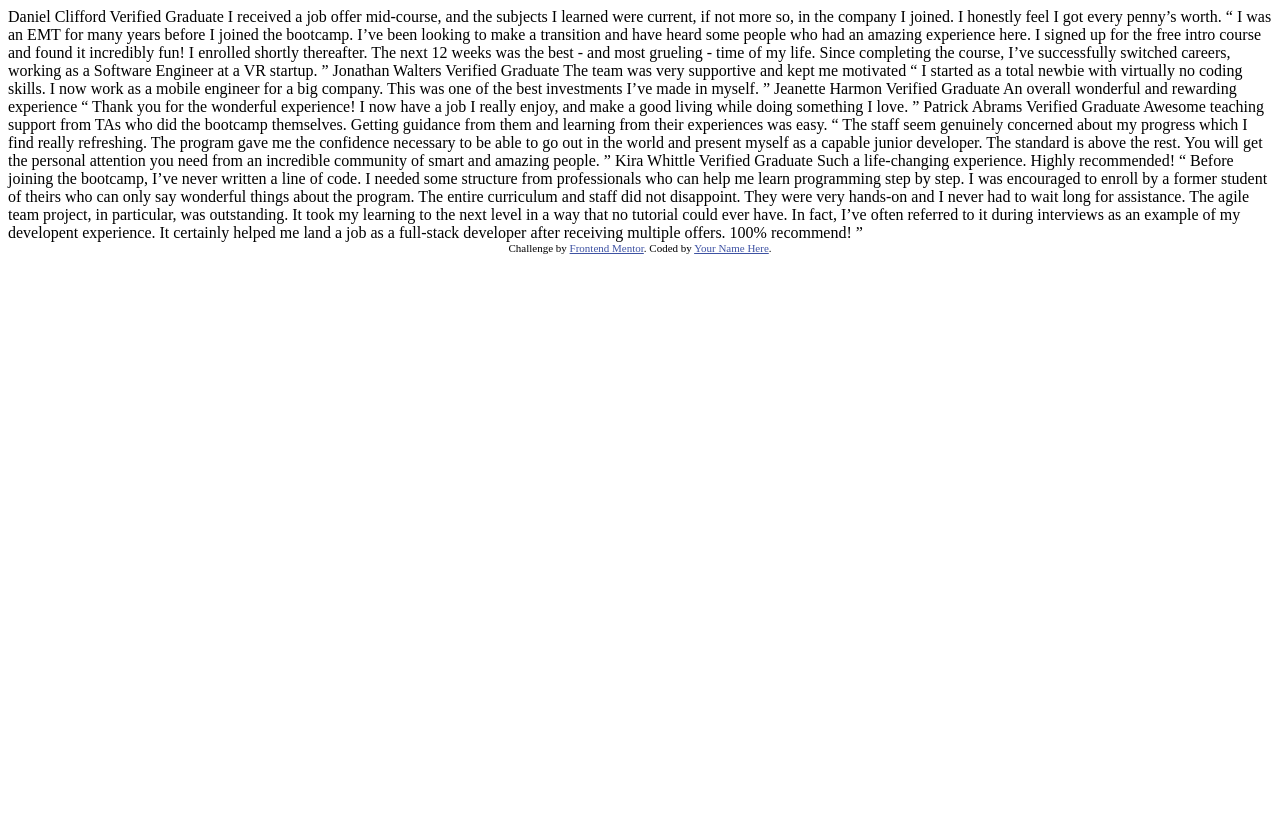
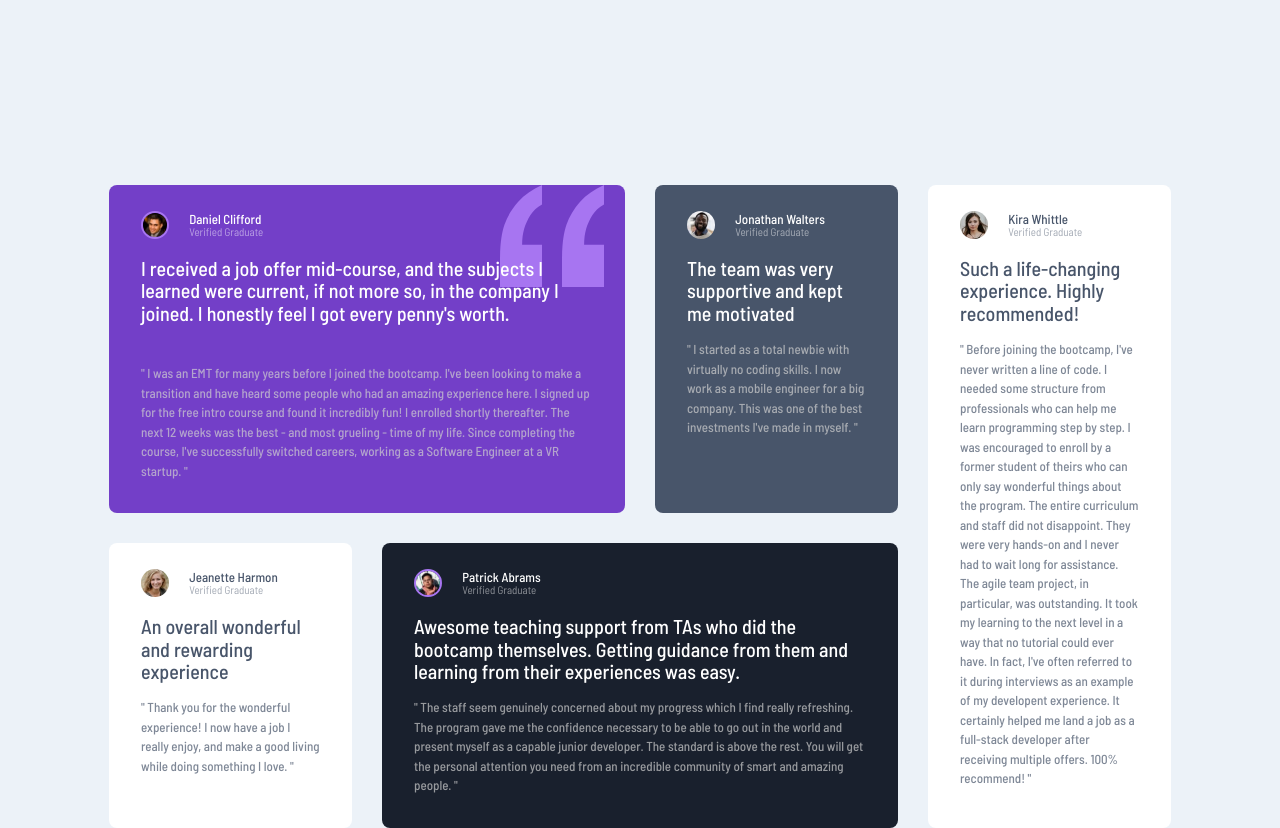
Before and after one commit to marcus-hill/testimonials-grid, a plain HTML site: page index.html in a window 1280 px wide. Before the commit the page ends 800 px from the top, so only its background shows below. Drawn offline with Linux system fonts and the light colour scheme.

Commit message:
Complete project

```diff
--- a/index.html
+++ b/index.html
@@ -5,72 +5,106 @@
   <meta name="viewport" content="width=device-width, initial-scale=1.0"> <!-- displays site properly based on user's device -->
 
   <link rel="icon" type="image/png" sizes="32x32" href="./images/favicon-32x32.png">
+  <link href="https://fonts.googleapis.com/css?family=Barlow+Semi+Condensed:100,100italic,200,200italic,300,300italic,regular,italic,500,500italic,600,600italic,700,700italic,800,800italic,900,900italic" rel="stylesheet" />
+  <link rel="stylesheet" href="style.css">
 
   <title>Frontend Mentor | [Challenge Name Here]</title>
-
-  <!-- Feel free to remove these styles or customise in your own stylesheet 👍 -->
-  <style>
-    .attribution { font-size: 11px; text-align: center; }
-    .attribution a { color: hsl(228, 45%, 44%); }
-  </style>
 </head>
 <body>
-  Daniel Clifford
-  Verified Graduate
+  <main>
 
-  I received a job offer mid-course, and the subjects I learned were current, if not more so,
-  in the company I joined. I honestly feel I got every penny’s worth.
+    <div class="testimonials-holder">
+      <div class="testimonial">
+        <div class="introduction">
+          <img src="images/image-daniel.jpg" alt="Profile Picture" class="testimonial-image">
+          <div class="name">
+            <p class="testimonial-name">Daniel Clifford</p>
+            <p class="testimonial-status">Verified Graduate</p>
+          </div>
 
-  “ I was an EMT for many years before I joined the bootcamp. I’ve been looking to make a
+        </div>
+        <p class="testimonial-heading">I received a job offer mid-course, and the subjects I learned were current, if not more so,
+          in the company I joined. I honestly feel I got every penny's worth.
+        </p>
+        <p class="testimonial-main">" I was an EMT for many years before I joined the bootcamp. I've been looking to make a
           transition and have heard some people who had an amazing experience here. I signed up
           for the free intro course and found it incredibly fun! I enrolled shortly thereafter.
           The next 12 weeks was the best - and most grueling - time of my life. Since completing
-  the course, I’ve successfully switched careers, working as a Software Engineer at a VR startup. ”
+          the course, I've successfully switched careers, working as a Software Engineer at a VR startup. "
+        </p>
+      </div>
 
-  Jonathan Walters
-  Verified Graduate
+      <div class="testimonial">
+        <div class="introduction">
+          <img src="images/image-jonathan.jpg" alt="Profile Picture" class="testimonial-image">
+          <div class="name">
+            <p class="testimonial-name">Jonathan Walters</p>
+            <p class="testimonial-status">Verified Graduate</p>
+          </div>
+        </div>
+        <p class="testimonial-heading">The team was very supportive and kept me motivated
+        </p>
+        <p class="testimonial-main">" I started as a total newbie with virtually no coding skills. I now work as a mobile engineer
+          for a big company. This was one of the best investments I've made in myself. "
+        </p>
+      </div>
 
-  The team was very supportive and kept me motivated
+      <div class="testimonial">
+        <div class="introduction">
+          <img src="images/image-jeanette.jpg" alt="Profile Picture" class="testimonial-image">
+          <div class="name">
+            <p class="testimonial-name">Jeanette Harmon</p>
+            <p class="testimonial-status">Verified Graduate</p>
+          </div>
+        </div>
+        <p class="testimonial-heading">An overall wonderful and rewarding experience
+        </p>
+        <p class="testimonial-main">" Thank you for the wonderful experience! I now have a job I really enjoy, and make a good living
+          while doing something I love. "
+        </p>
+      </div>
 
-  “ I started as a total newbie with virtually no coding skills. I now work as a mobile engineer
-  for a big company. This was one of the best investments I’ve made in myself. ”
-
-  Jeanette Harmon
-  Verified Graduate
-
-  An overall wonderful and rewarding experience
-
-  “ Thank you for the wonderful experience! I now have a job I really enjoy, and make a good living
-  while doing something I love. ”
-
-  Patrick Abrams
-  Verified Graduate
-
-  Awesome teaching support from TAs who did the bootcamp themselves. Getting guidance from them and
+      <div class="testimonial">
+        <div class="introduction">
+          <img src="images/image-patrick.jpg" alt="Profile Picture" class="testimonial-image">
+          <div class="name">
+            <p class="testimonial-name">Patrick Abrams</p>
+            <p class="testimonial-status">Verified Graduate</p>
+          </div>
+        </div>
+        <p class="testimonial-heading">Awesome teaching support from TAs who did the bootcamp themselves. Getting guidance from them and
           learning from their experiences was easy.
-
-  “ The staff seem genuinely concerned about my progress which I find really refreshing. The program
+        </p>
+        <p class="testimonial-main">" The staff seem genuinely concerned about my progress which I find really refreshing. The program
           gave me the confidence necessary to be able to go out in the world and present myself as a capable
           junior developer. The standard is above the rest. You will get the personal attention you need from
-  an incredible community of smart and amazing people. ”
+          an incredible community of smart and amazing people. "
+        </p>
+      </div>
 
-  Kira Whittle
-  Verified Graduate
+      <div class="testimonial">
+        <div class="introduction">
+          <img src="images/image-kira.jpg" alt="Profile Picture" class="testimonial-image">
+          <div class="name">
+            <p class="testimonial-name">Kira Whittle</p>
+            <p class="testimonial-status">Verified Graduate</p>
+          </div>
 
-  Such a life-changing experience. Highly recommended!
-
-  “ Before joining the bootcamp, I’ve never written a line of code. I needed some structure from
+        </div>
+        <p class="testimonial-heading">Such a life-changing experience. Highly recommended!
+        </p>
+        <p class="testimonial-main">" Before joining the bootcamp, I've never written a line of code. I needed some structure from
           professionals who can help me learn programming step by step. I was encouraged to enroll by a former
           student of theirs who can only say wonderful things about the program. The entire curriculum and staff
           did not disappoint. They were very hands-on and I never had to wait long for assistance. The agile team
           project, in particular, was outstanding. It took my learning to the next level in a way that no tutorial
-  could ever have. In fact, I’ve often referred to it during interviews as an example of my developent
+          could ever have. In fact, I've often referred to it during interviews as an example of my developent
           experience. It certainly helped me land a job as a full-stack developer after receiving multiple offers.
-  100% recommend! ”
+          100% recommend! "
+        </p>
+      </div>
+    </div>
 
-  <div class="attribution">
-    Challenge by <a href="https://www.frontendmentor.io?ref=challenge" target="_blank">Frontend Mentor</a>.
-    Coded by <a href="#">Your Name Here</a>.
-  </div>
+  </main>
 </body>
 </html>
--- /dev/null
+++ b/style.css
@@ -0,0 +1,220 @@
+/* Reset CSS: */
+
+/* Box sizing rules */
+*,
+*::before,
+*::after {
+  box-sizing: border-box;
+}
+
+/* Remove default margin */
+body,
+h1,
+h2,
+h3,
+h4,
+p,
+figure,
+blockquote,
+dl,
+dd {
+  margin: 0;
+}
+
+/* Remove list styles on ul, ol elements with a list role, which suggests default styling will be removed */
+ul[role='list'],
+ol[role='list'] {
+  list-style: none;
+}
+
+/* Set core root defaults */
+html:focus-within {
+  scroll-behavior: smooth;
+}
+
+/* Set core body defaults */
+body {
+  min-height: 100vh;
+  text-rendering: optimizeSpeed;
+  line-height: 1.5;
+}
+
+/* A elements that don't have a class get default styles */
+a:not([class]) {
+  text-decoration-skip-ink: auto;
+}
+
+/* Make images easier to work with */
+img,
+picture {
+  max-width: 100%;
+  display: block;
+}
+
+/* Inherit fonts for inputs and buttons */
+input,
+button,
+textarea,
+select {
+  font: inherit;
+}
+
+/* Remove all animations, transitions and smooth scroll for people that prefer not to see them */
+@media (prefers-reduced-motion: reduce) {
+  html:focus-within {
+   scroll-behavior: auto;
+  }
+
+  *,
+  *::before,
+  *::after {
+    animation-duration: 0.01ms !important;
+    animation-iteration-count: 1 !important;
+    transition-duration: 0.01ms !important;
+    scroll-behavior: auto !important;
+  }
+}
+
+/* Code: */
+
+body {
+    background-color: #ECF2F8;
+}
+
+main {
+    display: grid;
+    min-height: 100vh;
+    place-items: center;
+    font-family: 'Barlow Semi Condensed', sans-serif;
+}
+
+.testimonials-holder {
+    padding: 4.4375rem 1.5rem;
+    display: grid;
+    max-width: 69.375rem;
+    max-height: 35.75rem;
+    gap: 1.5rem;
+    grid-template-rows: auto;
+    grid-template-columns: 1fr;
+}
+
+.testimonial {
+    padding: 1.625rem 2rem 2rem 2rem;
+    background-color: yellow;
+}
+
+.name {
+    display: inline-block;
+    vertical-align: middle;
+    color: #FFFFFF;
+}
+
+.testimonial-image {
+    display: inline-block;
+    width: 1.75rem;
+    border-radius: 50%;
+    margin-right: 1.0625rem;
+    vertical-align: middle;
+}
+
+.testimonial-name {
+    font-size: 0.8125rem;
+    line-height: 13px;
+    font-weight: 500;
+}
+
+.testimonial-status {
+    font-size: 0.6875rem;
+    opacity: 0.5;
+    line-height: 11px;
+}
+
+.testimonial {
+    border-radius: 8px;
+}
+
+.testimonial-heading {
+    margin: 1.125rem 0 1rem 0;
+    color: #FFFFFF;
+    font-weight: 500;
+    font-size: 1.25rem;
+    line-height: 1.4rem;
+}
+
+.testimonial:nth-child(1) .testimonial-heading {
+    margin-bottom: 2.5rem;
+}
+
+.testimonial:nth-child(1) .testimonial-image {
+    border: 2px solid #A775F1;
+}
+
+.testimonial:nth-child(4) .testimonial-image {
+    border: 2px solid #A775F1;
+}
+
+.testimonial-main {
+    color: #CFCFCF;
+    opacity: 0.7;
+    font-size: 0.8125rem;
+    font-weight: 500;
+}
+
+.testimonial:nth-child(1) {
+    background-color: #733FC8;
+    background-image:url(images/bg-pattern-quotation.svg);
+    background-repeat: no-repeat;
+    background-position: 95% 0%;
+}
+
+.testimonial:nth-child(2) {
+    background-color: #48556A;
+}
+
+.testimonial:nth-child(3), .testimonial:nth-child(5) {
+    background-color: #FFFFFF;
+}
+
+.testimonial:nth-child(3) .name, .testimonial:nth-child(5) .name {
+    color: #48556A;
+}
+
+.testimonial:nth-child(3) .testimonial-heading, .testimonial:nth-child(5) .testimonial-heading {
+    color: #48556A;
+}
+
+.testimonial:nth-child(3) .testimonial-main, .testimonial:nth-child(5) .testimonial-main {
+    color: #48556A;
+}
+
+.testimonial:nth-child(4) {
+    background-color: #19202D;
+}
+
+@media (min-width: 37.5rem) {
+    .testimonials-holder {
+        grid-template-columns: 1fr 1fr 1fr 1fr;
+        grid-template-rows: 1fr 1fr;
+        gap: 1.875rem;
+    }
+
+    .testimonial:nth-child(1) {
+        grid-area: 1 / 1 / 2 / 3;
+    }
+
+    .testimonial:nth-child(2) {
+        grid-area: 1 / 3 / 1 / 4;
+    }
+
+    .testimonial:nth-child(3) {
+        grid-area: 2 / 1 / 3 / 2;
+    }
+
+    .testimonial:nth-child(4) {
+        grid-area: 2 / 2 / 3 / 4;
+    }
+
+    .testimonial:nth-child(5) {
+        grid-area: 1 / 4 / 3 / 5;
+    }
+}
```
Lines whose indentation alone changed are shown as unchanged.
